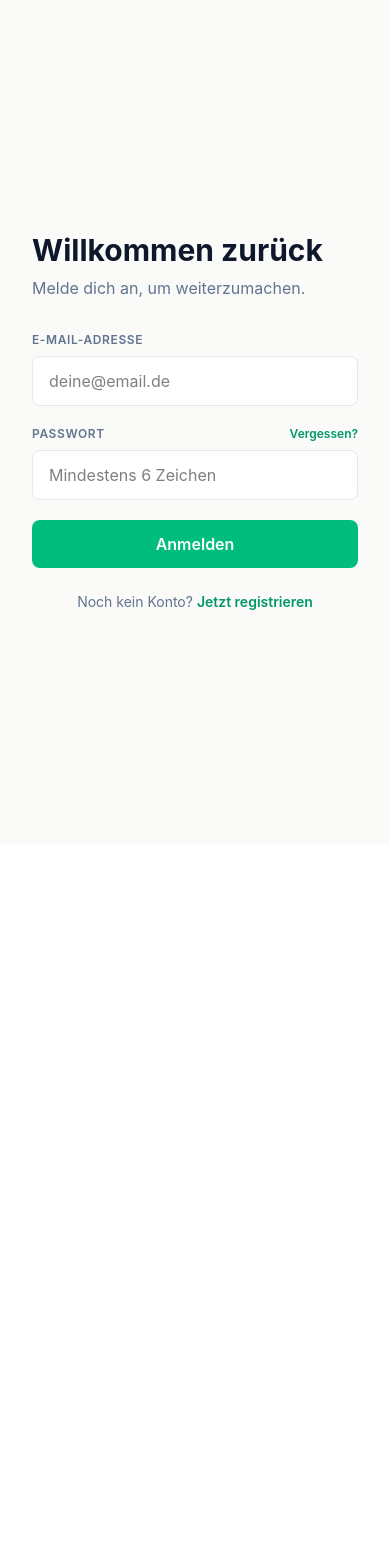
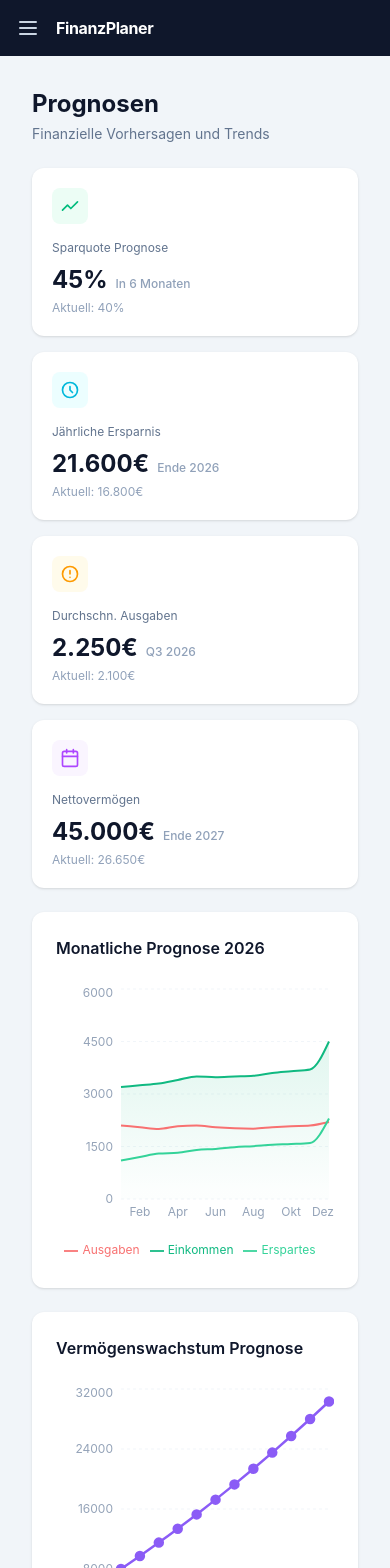
Before and after one commit to noahrsn/Lebens-Finanzplaner, a React (Vite) app in the folder frontend/: page /prognosen in a window 390 px wide. Before the commit this address led to /. Shown: the top 1568 px of the page. Before the commit the page ends 844 px from the top, so only its background shows below. Built offline with nearby package versions, Linux system fonts and the light colour scheme.

Commit message:
feat: add Prognosen page and make all pages responsive

```diff
--- a/frontend/src/App.jsx
+++ b/frontend/src/App.jsx
@@ -2,6 +2,7 @@ import { BrowserRouter, Routes, Route, Navigate } from 'react-router-dom'
 import Login from './pages/Login'
 import Dashboard from './pages/Dashboard'
 import MeineFinanzen from './pages/MeineFinanzen'
+import Prognosen from './pages/Prognosen'
 import Layout from './components/Layout'
 
 function App() {
@@ -11,6 +12,7 @@ function App() {
         <Route path="/" element={<Login />} />
         <Route path="/dashboard" element={<Layout><Dashboard /></Layout>} />
         <Route path="/finanzen" element={<Layout><MeineFinanzen /></Layout>} />
+        <Route path="/prognosen" element={<Layout><Prognosen /></Layout>} />
         <Route path="*" element={<Navigate to="/" replace />} />
       </Routes>
     </BrowserRouter>
--- a/frontend/src/components/Layout.jsx
+++ b/frontend/src/components/Layout.jsx
@@ -1,3 +1,4 @@
+import { useState } from 'react'
 import { NavLink } from 'react-router-dom'
 
 const navItems = [
@@ -52,22 +53,14 @@ const navItems = [
   },
 ]
 
-export default function Layout({ children }) {
+function NavLinks({ onNavigate }) {
   return (
-    <div className="flex min-h-screen">
-      {/* Sidebar */}
-      <aside className="w-56 bg-slate-900 text-white flex flex-col shrink-0">
-        {/* Logo */}
-        <div className="px-6 py-6 border-b border-slate-700">
-          <span className="text-lg font-bold tracking-tight">FinanzPlaner</span>
-        </div>
-
-        {/* Nav links */}
     <nav className="flex-1 px-3 py-4 space-y-1">
       {navItems.map(({ to, label, icon }) => (
         <NavLink
           key={to}
           to={to}
+          onClick={onNavigate}
           className={({ isActive }) =>
             `flex items-center gap-3 px-3 py-2.5 rounded-lg text-sm font-medium transition-colors ${
               isActive
@@ -81,12 +74,65 @@ export default function Layout({ children }) {
         </NavLink>
       ))}
     </nav>
+  )
+}
+
+export default function Layout({ children }) {
+  const [open, setOpen] = useState(false)
+
+  return (
+    <div className="flex min-h-screen">
+
+      {/* ── Desktop sidebar ── */}
+      <aside className="hidden lg:flex w-56 bg-slate-900 text-white flex-col shrink-0">
+        <div className="px-6 py-6 border-b border-slate-700">
+          <span className="text-lg font-bold tracking-tight">FinanzPlaner</span>
+        </div>
+        <NavLinks />
       </aside>
 
-      {/* Main content */}
+      {/* ── Mobile overlay ── */}
+      {open && (
+        <div
+          className="fixed inset-0 bg-black/50 z-40 lg:hidden"
+          onClick={() => setOpen(false)}
+        />
+      )}
+
+      {/* ── Mobile drawer ── */}
+      <aside
+        className={`fixed top-0 left-0 h-full w-64 bg-slate-900 text-white flex flex-col z-50 transform transition-transform duration-300 lg:hidden ${
+          open ? 'translate-x-0' : '-translate-x-full'
+        }`}
+      >
+        <div className="px-6 py-6 border-b border-slate-700 flex items-center justify-between">
+          <span className="text-lg font-bold tracking-tight">FinanzPlaner</span>
+          <button onClick={() => setOpen(false)} className="text-slate-400 hover:text-white">
+            <svg className="w-5 h-5" fill="none" stroke="currentColor" strokeWidth="2" viewBox="0 0 24 24">
+              <path d="M6 18L18 6M6 6l12 12" strokeLinecap="round" />
+            </svg>
+          </button>
+        </div>
+        <NavLinks onNavigate={() => setOpen(false)} />
+      </aside>
+
+      {/* ── Main area ── */}
+      <div className="flex-1 flex flex-col min-w-0">
+
+        {/* Mobile top bar */}
+        <header className="lg:hidden bg-slate-900 text-white px-4 py-4 flex items-center gap-4 shrink-0">
+          <button onClick={() => setOpen(true)} className="text-slate-300 hover:text-white">
+            <svg className="w-6 h-6" fill="none" stroke="currentColor" strokeWidth="2" viewBox="0 0 24 24">
+              <path d="M4 6h16M4 12h16M4 18h16" strokeLinecap="round" />
+            </svg>
+          </button>
+          <span className="text-base font-bold tracking-tight">FinanzPlaner</span>
+        </header>
+
         <main className="flex-1 bg-slate-100 overflow-y-auto">
           {children}
         </main>
       </div>
+    </div>
   )
 }
--- a/frontend/src/pages/Dashboard.jsx
+++ b/frontend/src/pages/Dashboard.jsx
@@ -68,7 +68,7 @@ export default function Dashboard() {
       </div>
 
       {/* KPI cards */}
-      <div className="grid grid-cols-3 gap-4">
+      <div className="grid grid-cols-1 sm:grid-cols-3 gap-4">
         {kpis.map((kpi) => (
           <div key={kpi.label} className="bg-white rounded-xl p-5 flex justify-between items-start shadow-sm">
             <div>
--- a/frontend/src/pages/MeineFinanzen.jsx
+++ b/frontend/src/pages/MeineFinanzen.jsx
@@ -101,7 +101,7 @@ export default function MeineFinanzen() {
   return (
     <div className="p-8 space-y-6">
       {/* Header */}
-      <div className="flex items-start justify-between">
+      <div className="flex flex-col sm:flex-row sm:items-start sm:justify-between gap-3">
         <div>
           <h1 className="text-2xl font-bold text-slate-900">Meine Finanzen</h1>
           <p className="text-sm text-slate-500 mt-1">Verwalten Sie Ihre Einnahmen und Ausgaben</p>
@@ -115,7 +115,7 @@ export default function MeineFinanzen() {
       </div>
 
       {/* KPI cards */}
-      <div className="grid grid-cols-2 gap-4">
+      <div className="grid grid-cols-1 sm:grid-cols-2 gap-4">
         <div className="bg-white rounded-xl p-6 shadow-sm flex justify-between items-start">
           <div>
             <p className="text-sm text-slate-500 mb-3">Gesamteinkommen</p>
--- /dev/null
+++ b/frontend/src/pages/Prognosen.jsx
@@ -0,0 +1,156 @@
+import {
+  AreaChart, Area, LineChart, Line,
+  XAxis, YAxis, CartesianGrid, Tooltip,
+  Legend, ResponsiveContainer,
+} from 'recharts'
+
+const kpis = [
+  {
+    label: 'Sparquote Prognose',
+    value: '45%',
+    tag: 'In 6 Monaten',
+    sub: 'Aktuell: 40%',
+    iconBg: 'bg-emerald-50',
+    icon: (
+      <svg className="w-5 h-5 text-emerald-500" fill="none" stroke="currentColor" strokeWidth="2" viewBox="0 0 24 24">
+        <polyline points="3 17 9 11 13 15 21 7" strokeLinecap="round" strokeLinejoin="round" />
+      </svg>
+    ),
+  },
+  {
+    label: 'Jährliche Ersparnis',
+    value: '21.600€',
+    tag: 'Ende 2026',
+    sub: 'Aktuell: 16.800€',
+    iconBg: 'bg-cyan-50',
+    icon: (
+      <svg className="w-5 h-5 text-cyan-500" fill="none" stroke="currentColor" strokeWidth="2" viewBox="0 0 24 24">
+        <circle cx="12" cy="12" r="9" />
+        <path d="M12 8v4l3 3" strokeLinecap="round" />
+      </svg>
+    ),
+  },
+  {
+    label: 'Durchschn. Ausgaben',
+    value: '2.250€',
+    tag: 'Q3 2026',
+    sub: 'Aktuell: 2.100€',
+    iconBg: 'bg-amber-50',
+    icon: (
+      <svg className="w-5 h-5 text-amber-500" fill="none" stroke="currentColor" strokeWidth="2" viewBox="0 0 24 24">
+        <circle cx="12" cy="12" r="9" />
+        <path d="M12 8v4M12 16h.01" strokeLinecap="round" />
+      </svg>
+    ),
+  },
+  {
+    label: 'Nettovermögen',
+    value: '45.000€',
+    tag: 'Ende 2027',
+    sub: 'Aktuell: 26.650€',
+    iconBg: 'bg-purple-50',
+    icon: (
+      <svg className="w-5 h-5 text-purple-500" fill="none" stroke="currentColor" strokeWidth="2" viewBox="0 0 24 24">
+        <rect x="3" y="4" width="18" height="18" rx="2" />
+        <path d="M16 2v4M8 2v4M3 10h18" strokeLinecap="round" />
+      </svg>
+    ),
+  },
+]
+
+const months = ['Jan','Feb','Mar','Apr','Mai','Jun','Jul','Aug','Sep','Okt','Nov','Dez']
+
+const monthlyData = [
+  { m: 'Jan', Einkommen: 3200, Ausgaben: 2100, Erspartes: 1100 },
+  { m: 'Feb', Einkommen: 3250, Ausgaben: 2050, Erspartes: 1200 },
+  { m: 'Mar', Einkommen: 3300, Ausgaben: 2000, Erspartes: 1300 },
+  { m: 'Apr', Einkommen: 3400, Ausgaben: 2080, Erspartes: 1320 },
+  { m: 'Mai', Einkommen: 3500, Ausgaben: 2100, Erspartes: 1400 },
+  { m: 'Jun', Einkommen: 3480, Ausgaben: 2050, Erspartes: 1430 },
+  { m: 'Jul', Einkommen: 3500, Ausgaben: 2020, Erspartes: 1480 },
+  { m: 'Aug', Einkommen: 3520, Ausgaben: 2010, Erspartes: 1510 },
+  { m: 'Sep', Einkommen: 3600, Ausgaben: 2050, Erspartes: 1550 },
+  { m: 'Okt', Einkommen: 3650, Ausgaben: 2080, Erspartes: 1570 },
+  { m: 'Nov', Einkommen: 3700, Ausgaben: 2100, Erspartes: 1600 },
+  { m: 'Dez', Einkommen: 4500, Ausgaben: 2200, Erspartes: 2300 },
+]
+
+const wealthData = months.map((m, i) => ({
+  m,
+  Vermögen: Math.round(8000 + i * 1700 + i * i * 30),
+}))
+
+export default function Prognosen() {
+  return (
+    <div className="p-8 space-y-6">
+      {/* Header */}
+      <div>
+        <h1 className="text-2xl font-bold text-slate-900">Prognosen</h1>
+        <p className="text-sm text-slate-500 mt-1">Finanzielle Vorhersagen und Trends</p>
+      </div>
+
+      {/* KPI cards */}
+      <div className="grid grid-cols-1 sm:grid-cols-2 lg:grid-cols-4 gap-4">
+        {kpis.map(k => (
+          <div key={k.label} className="bg-white rounded-xl p-5 shadow-sm">
+            <div className={`w-9 h-9 rounded-lg ${k.iconBg} flex items-center justify-center mb-4`}>
+              {k.icon}
+            </div>
+            <p className="text-xs text-slate-500 mb-2">{k.label}</p>
+            <div className="flex items-baseline gap-2">
+              <span className="text-2xl font-bold text-slate-900">{k.value}</span>
+              <span className="text-xs text-slate-400 font-medium">{k.tag}</span>
+            </div>
+            <p className="text-xs text-slate-400 mt-1">{k.sub}</p>
+          </div>
+        ))}
+      </div>
+
+      {/* Monthly area chart */}
+      <div className="bg-white rounded-xl p-6 shadow-sm">
+        <h2 className="text-base font-semibold text-slate-900 mb-6">Monatliche Prognose 2026</h2>
+        <ResponsiveContainer width="100%" height={280}>
+          <AreaChart data={monthlyData}>
+            <defs>
+              <linearGradient id="gradEinkommen" x1="0" y1="0" x2="0" y2="1">
+                <stop offset="5%"  stopColor="#10b981" stopOpacity={0.2} />
+                <stop offset="95%" stopColor="#10b981" stopOpacity={0.02} />
+              </linearGradient>
+            </defs>
+            <CartesianGrid strokeDasharray="3 3" vertical={false} stroke="#f1f5f9" />
+            <XAxis dataKey="m" axisLine={false} tickLine={false} tick={{ fill: '#94a3b8', fontSize: 12 }} />
+            <YAxis axisLine={false} tickLine={false} tick={{ fill: '#94a3b8', fontSize: 12 }} />
+            <Tooltip formatter={(v, name) => [`${v.toLocaleString('de-DE')}€`, name]} />
+            <Legend iconType="plainline" wrapperStyle={{ fontSize: 12, paddingTop: 12 }} />
+            <Area
+              type="monotone" dataKey="Einkommen"
+              stroke="#10b981" strokeWidth={2}
+              fill="url(#gradEinkommen)"
+            />
+            <Line type="monotone" dataKey="Ausgaben"  stroke="#f87171" strokeWidth={2} dot={false} />
+            <Line type="monotone" dataKey="Erspartes" stroke="#34d399" strokeWidth={2} dot={false} />
+          </AreaChart>
+        </ResponsiveContainer>
+      </div>
+
+      {/* Wealth growth line chart */}
+      <div className="bg-white rounded-xl p-6 shadow-sm">
+        <h2 className="text-base font-semibold text-slate-900 mb-6">Vermögenswachstum Prognose</h2>
+        <ResponsiveContainer width="100%" height={280}>
+          <LineChart data={wealthData}>
+            <CartesianGrid strokeDasharray="3 3" vertical={false} stroke="#f1f5f9" />
+            <XAxis dataKey="m" axisLine={false} tickLine={false} tick={{ fill: '#94a3b8', fontSize: 12 }} />
+            <YAxis axisLine={false} tickLine={false} tick={{ fill: '#94a3b8', fontSize: 12 }} />
+            <Tooltip formatter={(v) => [`${v.toLocaleString('de-DE')}€`, 'Vermögen']} />
+            <Line
+              type="monotone" dataKey="Vermögen"
+              stroke="#8b5cf6" strokeWidth={2.5}
+              dot={{ fill: '#8b5cf6', r: 4 }}
+              activeDot={{ r: 6 }}
+            />
+          </LineChart>
+        </ResponsiveContainer>
+      </div>
+    </div>
+  )
+}
```
Lines whose indentation alone changed are shown as unchanged.
